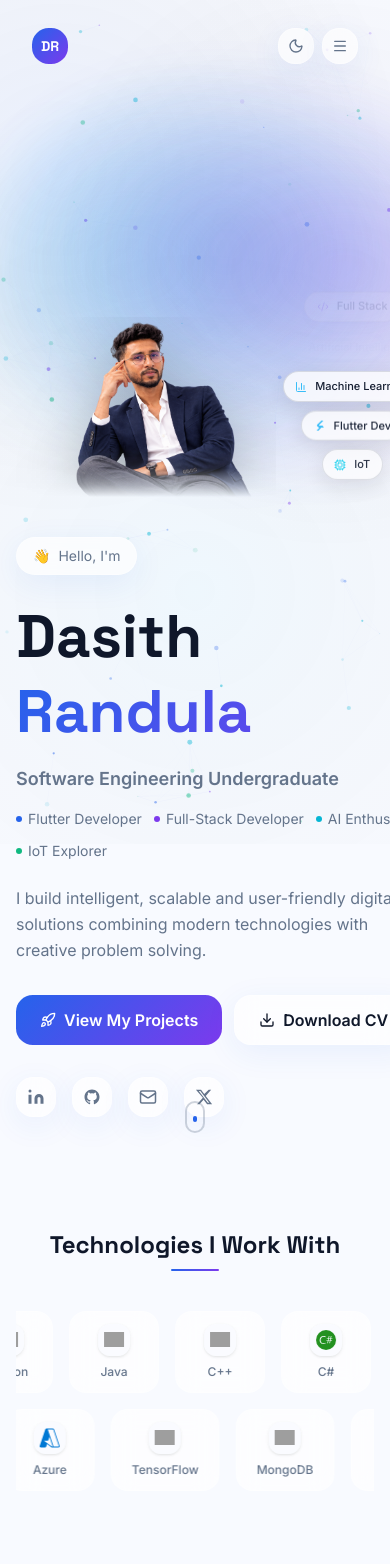
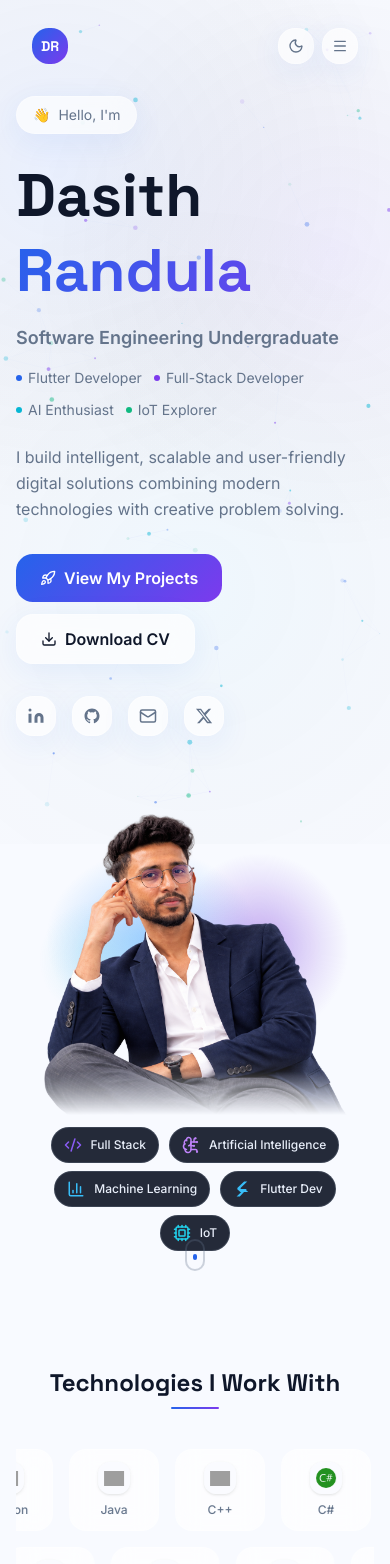
Before and after one commit to Dasith-Randula/Dasith_Randula, a Next.js app: page / in a window 390 px wide. Shown: the top 1564 px of the page. Built offline with nearby package versions, Linux system fonts and the light colour scheme; grey boxes are pictures that could not be loaded.

Commit message:
Refactor hero section styles and improve cursor functionality

```diff
--- a/app/globals.css
+++ b/app/globals.css
@@ -157,31 +157,127 @@
     position: relative;
     isolation: isolate;
     width: min(100%, 680px);
-    aspect-ratio: 1.08 / 1;
-    display: flex;
-    align-items: flex-end;
-    justify-content: center;
     margin-inline: auto;
     pointer-events: auto;
   }
 
+  .hero-artwork {
+    position: relative;
+    isolation: isolate;
+    width: 100%;
+    aspect-ratio: 1.08 / 1;
+  }
+
+  .hero-artwork-window {
+    position: absolute;
+    inset: 0;
+  }
+
+  .hero-aura {
+    position: absolute;
+    inset: 0;
+    z-index: 0;
+    pointer-events: none;
+    background: transparent;
+  }
+
+  .hero-aura-blue,
+  .hero-aura-violet,
+  .hero-aura-cyan {
+    position: absolute;
+    display: block;
+    background: radial-gradient(
+      ellipse closest-side at center,
+      rgba(22, 139, 255, 0.42) 0%,
+      rgba(22, 139, 255, 0.25) 28%,
+      rgba(22, 139, 255, 0.1) 55%,
+      rgba(22, 139, 255, 0) 78%,
+      rgba(22, 139, 255, 0) 100%
+    );
+  }
+
+  .hero-aura-blue {
+    left: 0%;
+    top: 12%;
+    width: 76%;
+    height: 70%;
+  }
+
+  .hero-aura-violet {
+    left: 36%;
+    top: 13%;
+    width: 64%;
+    height: 72%;
+    background: radial-gradient(
+      ellipse closest-side at center,
+      rgba(109, 40, 217, 0.4) 0%,
+      rgba(109, 40, 217, 0.25) 28%,
+      rgba(109, 40, 217, 0.1) 55%,
+      rgba(109, 40, 217, 0) 78%,
+      rgba(109, 40, 217, 0) 100%
+    );
+  }
+
+  .hero-aura-cyan {
+    left: 1%;
+    top: 29%;
+    width: 43%;
+    height: 48%;
+    background: radial-gradient(
+      ellipse closest-side at center,
+      rgba(6, 182, 212, 0.14) 0%,
+      rgba(6, 182, 212, 0.07) 35%,
+      rgba(6, 182, 212, 0) 75%,
+      rgba(6, 182, 212, 0) 100%
+    );
+  }
+
+  .dark .hero-aura-blue {
+    background: radial-gradient(
+      ellipse closest-side at center,
+      rgba(22, 139, 255, 0.58) 0%,
+      rgba(22, 139, 255, 0.36) 28%,
+      rgba(22, 139, 255, 0.14) 55%,
+      rgba(22, 139, 255, 0) 78%,
+      rgba(22, 139, 255, 0) 100%
+    );
+  }
+
+  .dark .hero-aura-violet {
+    background: radial-gradient(
+      ellipse closest-side at center,
+      rgba(109, 40, 217, 0.54) 0%,
+      rgba(109, 40, 217, 0.34) 28%,
+      rgba(109, 40, 217, 0.13) 55%,
+      rgba(109, 40, 217, 0) 78%,
+      rgba(109, 40, 217, 0) 100%
+    );
+  }
+
+  .dark .hero-aura-cyan {
+    background: radial-gradient(
+      ellipse closest-side at center,
+      rgba(6, 182, 212, 0.2) 0%,
+      rgba(6, 182, 212, 0.1) 35%,
+      rgba(6, 182, 212, 0) 75%,
+      rgba(6, 182, 212, 0) 100%
+    );
+  }
+
   .hero-portrait-stage {
-    position: relative;
+    position: absolute;
+    inset: 0;
     z-index: 2;
-    width: min(78%, 540px);
-    min-width: 260px;
-    margin-inline: auto;
-    transform-origin: center bottom;
-    will-change: transform;
   }
 
   .hero-portrait-image-shell {
-    position: relative;
-    width: 100%;
-    display: flex;
-    align-items: flex-end;
-    justify-content: center;
-    transform: translateY(8px);
+    position: absolute;
+    width: 125%;
+    left: 50%;
+    bottom: 0;
+    transform: translateX(-56.95%);
+    -webkit-mask-image: linear-gradient(to bottom, #000 0%, #000 78%, rgba(0, 0, 0, 0.9) 86%, transparent 100%);
+    mask-image: linear-gradient(to bottom, #000 0%, #000 78%, rgba(0, 0, 0, 0.9) 86%, transparent 100%);
   }
 
   .hero-portrait-image {
@@ -189,49 +285,9 @@
     width: 100%;
     height: auto;
     object-fit: contain;
-    object-position: center bottom;
-    filter: drop-shadow(0 18px 30px rgba(3, 9, 18, 0.28));
-    -webkit-mask-image: linear-gradient(
-      to bottom,
-      rgba(0, 0, 0, 1) 0%,
-      rgba(0, 0, 0, 1) 72%,
-      rgba(0, 0, 0, 0.9) 84%,
-      rgba(0, 0, 0, 0.45) 93%,
-      rgba(0, 0, 0, 0) 100%
-    );
-    mask-image: linear-gradient(
-      to bottom,
-      rgba(0, 0, 0, 1) 0%,
-      rgba(0, 0, 0, 1) 72%,
-      rgba(0, 0, 0, 0.9) 84%,
-      rgba(0, 0, 0, 0.45) 93%,
-      rgba(0, 0, 0, 0) 100%
-    );
+    object-position: center;
     user-select: none;
     pointer-events: none;
-  }
-
-  .hero-aura {
-    position: absolute;
-    inset: 2% -12% 0 -12%;
-    z-index: 0;
-    border-radius: 46% 54% 48% 52% / 52% 44% 56% 48%;
-    pointer-events: none;
-    filter: blur(36px);
-    opacity: 0.9;
-    will-change: transform, opacity;
-  }
-
-  .hero-aura--left {
-    background: radial-gradient(ellipse at 32% 42%, rgba(6, 182, 212, 0.18) 0%, rgba(6, 182, 212, 0.08) 28%, transparent 62%);
-  }
-
-  .hero-aura--center {
-    background: radial-gradient(ellipse at 50% 38%, rgba(37, 99, 235, 0.33) 0%, rgba(22, 139, 255, 0.14) 35%, transparent 68%);
-  }
-
-  .hero-aura--right {
-    background: radial-gradient(ellipse at 72% 44%, rgba(109, 40, 217, 0.28) 0%, rgba(124, 58, 237, 0.1) 34%, transparent 68%);
   }
 
   .hero-portrait-badges {
@@ -241,31 +297,32 @@
     pointer-events: none;
   }
 
+  .hero-skill-badge-position {
+    position: absolute;
+    pointer-events: none;
+    visibility: visible;
+    opacity: 1;
+  }
+
   .hero-skill-badge {
-    position: absolute;
     display: inline-flex;
     align-items: center;
-    gap: 0.625rem;
-    padding: 0.72rem 1.15rem;
-    font-size: 0.8125rem;
+    gap: 0.5625rem;
+    min-height: 42px;
+    padding: 0 15px;
+    font-size: 13px;
     line-height: 1;
     font-weight: 500;
-    color: #172033;
-    background: rgba(255, 255, 255, 0.78);
-    border: 1px solid rgba(71, 85, 105, 0.18);
+    color: #e8eef9;
+    background: rgba(6, 13, 30, 0.88);
+    border: 1px solid rgba(148, 163, 184, 0.2);
     border-radius: 999px;
-    box-shadow: 0 6px 24px rgba(15, 23, 42, 0.12);
-    backdrop-filter: blur(12px);
-    -webkit-backdrop-filter: blur(12px);
     white-space: nowrap;
     pointer-events: none;
     max-width: min(54vw, 200px);
-  }
-
-  .dark .hero-skill-badge {
-    color: #e8eef9;
-    background: rgba(8, 15, 35, 0.68);
-    border-color: rgba(148, 163, 184, 0.18);
+    opacity: 1;
+    animation: hero-badge-float var(--badge-duration) ease-in-out infinite;
+    animation-delay: var(--badge-delay);
   }
 
   .hero-skill-badge__icon {
@@ -277,19 +334,28 @@
   }
 
   .hero-skill-badge__icon svg {
-    width: 0.875rem;
-    height: 0.875rem;
+    width: 18px;
+    height: 18px;
     display: block;
+  }
+
+  @keyframes hero-badge-float {
+    0%, 100% { transform: translateY(0); }
+    50% { transform: translateY(-4px); }
   }
 
   @media (max-width: 1023px) {
     .hero-portrait-scene {
-      width: min(100%, 560px);
-      aspect-ratio: 1.12 / 1;
+      width: min(100%, 520px);
     }
 
-    .hero-portrait-stage {
-      width: min(82%, 480px);
+    .hero-artwork {
+      aspect-ratio: auto;
+    }
+
+    .hero-artwork-window {
+      position: relative;
+      aspect-ratio: 1.08 / 1;
     }
 
     .hero-portrait-badges {
@@ -298,43 +364,42 @@
       display: flex;
       flex-wrap: wrap;
       justify-content: center;
-      gap: 0.55rem 0.75rem;
-      margin-top: 1rem;
-      padding-bottom: 0.5rem;
+      align-items: center;
+      gap: 8px 10px;
+      margin-top: 0.75rem;
+      padding-bottom: 0.25rem;
     }
 
-    .hero-skill-badge {
+    .hero-skill-badge-position {
       position: relative;
       inset: auto !important;
       left: auto !important;
       right: auto !important;
       top: auto !important;
+      opacity: 1;
+      visibility: visible;
+    }
+
+    .hero-skill-badge {
       width: auto;
       max-width: none;
-      font-size: 0.75rem;
-      padding: 0.58rem 0.9rem;
+      min-height: 36px;
+      font-size: 12px;
+      padding: 0 12px;
+      animation: none;
     }
   }
 
   @media (max-width: 767px) {
     .hero-portrait-scene {
-      width: min(100%, 420px);
-      aspect-ratio: 1.05 / 1;
+      width: min(100%, 480px);
     }
 
-    .hero-portrait-stage {
-      width: min(100%, 360px);
-    }
+  }
 
+  @media (prefers-reduced-motion: reduce) {
     .hero-skill-badge {
-      font-size: 0.6875rem;
-      padding: 0.52rem 0.72rem;
-      gap: 0.5rem;
-    }
-
-    .hero-skill-badge__icon svg {
-      width: 0.75rem;
-      height: 0.75rem;
+      animation: none;
     }
   }
 }
--- a/components/Hero.tsx
+++ b/components/Hero.tsx
@@ -1,8 +1,8 @@
 'use client'
 
-import { useRef, type CSSProperties } from 'react'
+import { type CSSProperties } from 'react'
 import Image from 'next/image'
-import { motion, useMotionValue, useTransform, useSpring, useReducedMotion } from 'framer-motion'
+import { motion, useReducedMotion } from 'framer-motion'
 import { Download, Rocket, Mail, Code2, BrainCircuit, BarChart3, Cpu } from 'lucide-react'
 
 function LinkedInIcon() {
@@ -39,97 +39,43 @@ function FlutterLogoIcon() {
 const roles = ['Flutter Developer', 'Full-Stack Developer', 'AI Enthusiast', 'IoT Explorer']
 
 const skillBadges = [
-  { label: 'Full Stack', icon: Code2, color: '#7C3AED', left: '5%', top: '14%' },
-  { label: 'Artificial Intelligence', icon: BrainCircuit, color: '#C084FC', left: 'auto', right: '0%', top: '15%' },
-  { label: 'Machine Learning', icon: BarChart3, color: '#38BDF8', left: '0%', top: '43%' },
-  { label: 'Flutter Dev', icon: FlutterLogoIcon, color: '#38BDF8', left: 'auto', right: '0%', top: '43%' },
-  { label: 'IoT', icon: Cpu, color: '#22D3EE', left: 'auto', right: '1%', top: '68%' },
+  { label: 'Full Stack', icon: Code2, color: '#8B5CF6', left: '5%', top: '12%' },
+  { label: 'Artificial Intelligence', icon: BrainCircuit, color: '#C084FC', left: 'auto', right: '0%', top: '13%' },
+  { label: 'Machine Learning', icon: BarChart3, color: '#38BDF8', left: '-6%', top: '38%' },
+  { label: 'Flutter Dev', icon: FlutterLogoIcon, color: '#38BDF8', left: 'auto', right: '0%', top: '41%' },
+  { label: 'IoT', icon: Cpu, color: '#22D3EE', left: 'auto', right: '1%', top: '65%' },
 ]
 
 function HeroPortrait() {
-  const containerRef = useRef<HTMLDivElement>(null)
   const reduceMotion = useReducedMotion()
 
-  const mouseX = useMotionValue(0)
-  const mouseY = useMotionValue(0)
-
-  const rotateX = useSpring(useTransform(mouseY, [-180, 180], [5, -5]), { stiffness: 120, damping: 20 })
-  const rotateY = useSpring(useTransform(mouseX, [-180, 180], [-5, 5]), { stiffness: 120, damping: 20 })
-  const auraX = useTransform(mouseX, [-180, 180], [-8, 8])
-  const auraY = useTransform(mouseY, [-180, 180], [-10, 10])
-  const portraitX = useTransform(mouseX, [-180, 180], [-3, 3])
-  const portraitY = useTransform(mouseY, [-180, 180], [-4, 4])
-
-  function handleMouseMove(e: React.MouseEvent<HTMLDivElement>) {
-    if (reduceMotion) return
-    const rect = containerRef.current?.getBoundingClientRect()
-    if (!rect) return
-    const cx = rect.left + rect.width / 2
-    const cy = rect.top + rect.height / 2
-    mouseX.set(e.clientX - cx)
-    mouseY.set(e.clientY - cy)
-  }
-
-  function handleMouseLeave() {
-    mouseX.set(0)
-    mouseY.set(0)
-  }
-
   return (
-    <div
-      ref={containerRef}
-      className="hero-portrait-scene"
-      onMouseMove={handleMouseMove}
-      onMouseLeave={handleMouseLeave}
-      style={{ perspective: '1200px' }}
-    >
-      <motion.div
-        className="hero-aura hero-aura--left"
-        style={{ x: reduceMotion ? 0 : auraX, y: reduceMotion ? 0 : auraY }}
-        animate={reduceMotion ? { opacity: 1 } : { opacity: [0.9, 1, 0.82], scale: [1, 1.05, 1], x: [0, 6, 0] }}
-        transition={{ duration: 18, repeat: Infinity, ease: 'easeInOut' }}
-        aria-hidden="true"
-      />
-      <motion.div
-        className="hero-aura hero-aura--center"
-        style={{ x: reduceMotion ? 0 : auraX, y: reduceMotion ? 0 : auraY }}
-        animate={reduceMotion ? { opacity: 1 } : { opacity: [0.75, 0.95, 0.8], scale: [1, 1.04, 1], x: [0, -5, 0] }}
-        transition={{ duration: 15, repeat: Infinity, ease: 'easeInOut' }}
-        aria-hidden="true"
-      />
-      <motion.div
-        className="hero-aura hero-aura--right"
-        style={{ x: reduceMotion ? 0 : auraX, y: reduceMotion ? 0 : auraY }}
-        animate={reduceMotion ? { opacity: 1 } : { opacity: [0.7, 0.9, 0.75], scale: [1, 1.06, 1], x: [0, 4, 0] }}
-        transition={{ duration: 20, repeat: Infinity, ease: 'easeInOut' }}
-        aria-hidden="true"
-      />
-
+    <div className="hero-portrait-scene">
+      <div className="hero-artwork">
+        <div className="hero-artwork-window">
+          <div className="hero-aura" aria-hidden="true">
+            <span className="hero-aura-blue" />
+            <span className="hero-aura-violet" />
+            <span className="hero-aura-cyan" />
+          </div>
           <motion.div
             className="hero-portrait-stage"
-        style={{
-          rotateX: reduceMotion ? 0 : rotateX,
-          rotateY: reduceMotion ? 0 : rotateY,
-          x: reduceMotion ? 0 : portraitX,
-          y: reduceMotion ? 0 : portraitY,
-          transformStyle: 'preserve-3d',
-        }}
-        initial={{ opacity: 0, y: 20, scale: 0.98 }}
-        animate={{ opacity: 1, y: 0, scale: 1 }}
-        transition={{ duration: reduceMotion ? 0.25 : 0.9, ease: [0.22, 1, 0.36, 1], delay: 0.15 }}
+            initial={reduceMotion ? false : { opacity: 0, y: 16 }}
+            animate={{ opacity: 1, y: 0 }}
+            transition={{ duration: reduceMotion ? 0 : 0.75, ease: [0.22, 1, 0.36, 1], delay: 0.1 }}
           >
             <div className="hero-portrait-image-shell">
               <Image
                 src="/images/hero-profile.png"
                 alt="Dasith Randula wearing a navy blazer and white shirt."
-            width={920}
-            height={1180}
+                width={1507}
+                height={1044}
                 priority
                 className="hero-portrait-image"
-            unoptimized={false}
               />
             </div>
           </motion.div>
+        </div>
 
         <div className="hero-portrait-badges" aria-hidden="false">
           {skillBadges.map(({ label, icon: Icon, color, left, right, top }, index) => {
@@ -138,33 +84,22 @@ function HeroPortrait() {
               right,
               top,
               ['--badge-accent' as string]: color,
+              ['--badge-delay' as string]: [`0s`, `-2s`, `-3s`, `-1s`, `-4s`][index],
+              ['--badge-duration' as string]: [`6s`, `7s`, `6.5s`, `7.5s`, `8s`][index],
             } as CSSProperties
 
             return (
-            <motion.div
-              key={label}
-              className="hero-skill-badge"
-              style={badgeStyle}
-              initial={{ opacity: 0, y: 8 }}
-              animate={reduceMotion ? { opacity: 1, y: 0 } : { opacity: 1, y: [0, -3, 0] }}
-              transition={
-                reduceMotion
-                  ? { duration: 0.2, ease: 'easeOut' }
-                  : {
-                      duration: [5.5, 6.2, 6.8, 7.4, 8][index],
-                      repeat: Infinity,
-                      ease: 'easeInOut',
-                      delay: index * 0.12,
-                    }
-              }
-            >
+              <div key={label} className="hero-skill-badge-position" style={badgeStyle}>
+                <div className="hero-skill-badge">
                   <span aria-hidden="true" className="hero-skill-badge__icon">
                     <Icon />
                   </span>
                   <span>{label}</span>
-            </motion.div>
+                </div>
+              </div>
             )
           })}
+        </div>
       </div>
     </div>
   )
@@ -179,7 +114,7 @@ export function Hero() {
       <div className="max-w-7xl mx-auto w-full">
         <div className="grid lg:grid-cols-2 gap-12 items-center">
           {/* Left — text */}
-          <div className="order-2 lg:order-1">
+          <div className="order-1 lg:order-1">
             {/* Hello badge */}
             <motion.div
               className="inline-flex items-center gap-2 glass rounded-full px-4 py-2 text-sm text-muted-foreground mb-6"
@@ -307,14 +242,9 @@ export function Hero() {
           </div>
 
           {/* Right — profile image */}
-          <motion.div
-            className="order-1 lg:order-2 flex justify-center"
-            initial={{ opacity: 0, scale: 0.85 }}
-            animate={{ opacity: 1, scale: 1 }}
-            transition={{ delay: 0.4, duration: 0.7, ease: 'easeOut' }}
-          >
+          <div className="order-2 lg:order-2 flex justify-center">
             <HeroPortrait />
-          </motion.div>
+          </div>
         </div>
       </div>
 
```
Also changed, not shown: components/CustomCursor.tsx (+32 -22 lines). Lines whose indentation alone changed are shown as unchanged.
